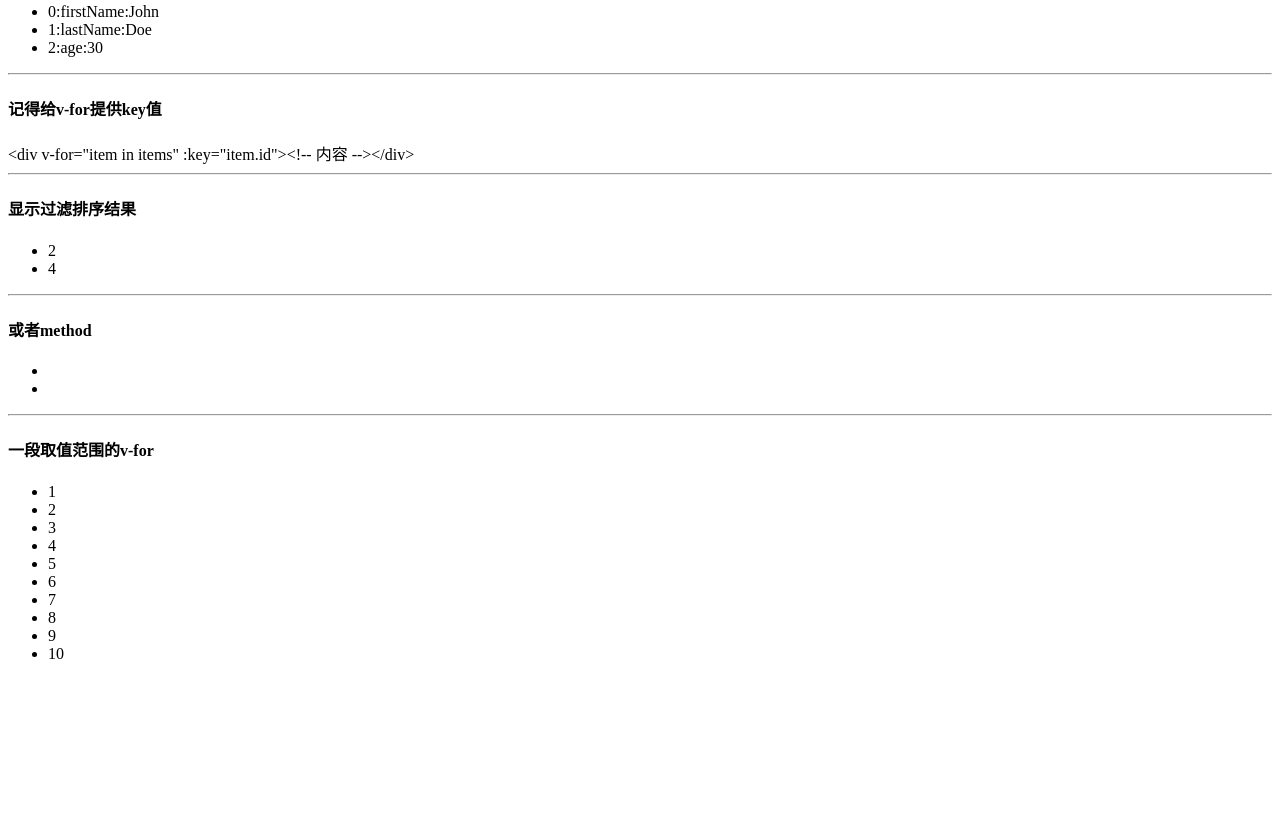
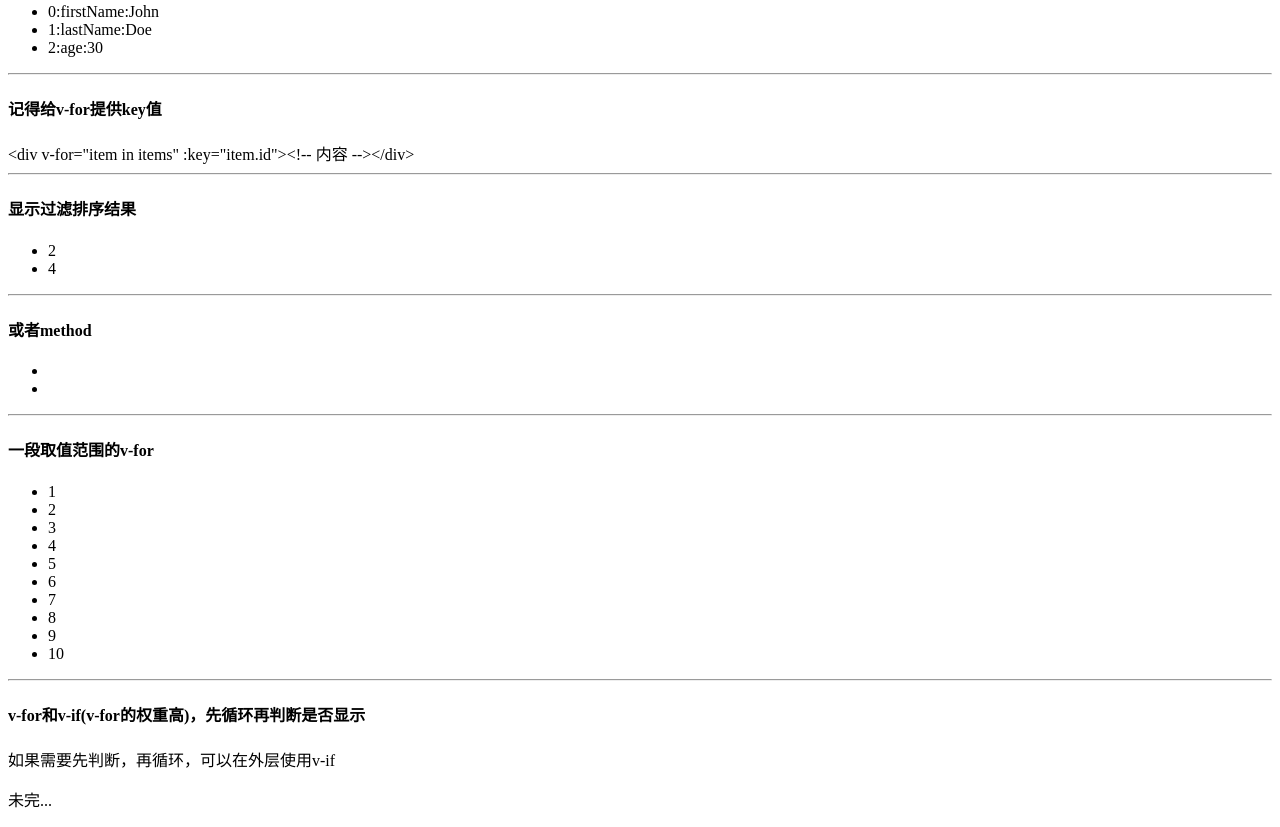
Before and after one commit to anlena/study-go, a plain HTML site: page 前端框架/vue/官网vue/assets/v-for.html in a window 1280 px wide. Shown: the part 481-1308 px from the top of the page. Before the commit the page ends 1160 px from the top, so only its background shows below. Drawn offline with Linux system fonts and the light colour scheme.

```diff
--- a/前端框架/vue/官网vue/assets/v-for.html
+++ b/前端框架/vue/官网vue/assets/v-for.html
@@ -53,6 +53,10 @@
         <ul>
             <li v-for="n in 10">{{n}}</li>
         </ul>
+        <hr>
+        <h4>v-for和v-if(v-for的权重高)，先循环再判断是否显示</h4>
+        <p>如果需要先判断，再循环，可以在外层使用v-if</p>
+        <p>未完...</p>
     </div>
     <script>
         var app = new Vue({
```
